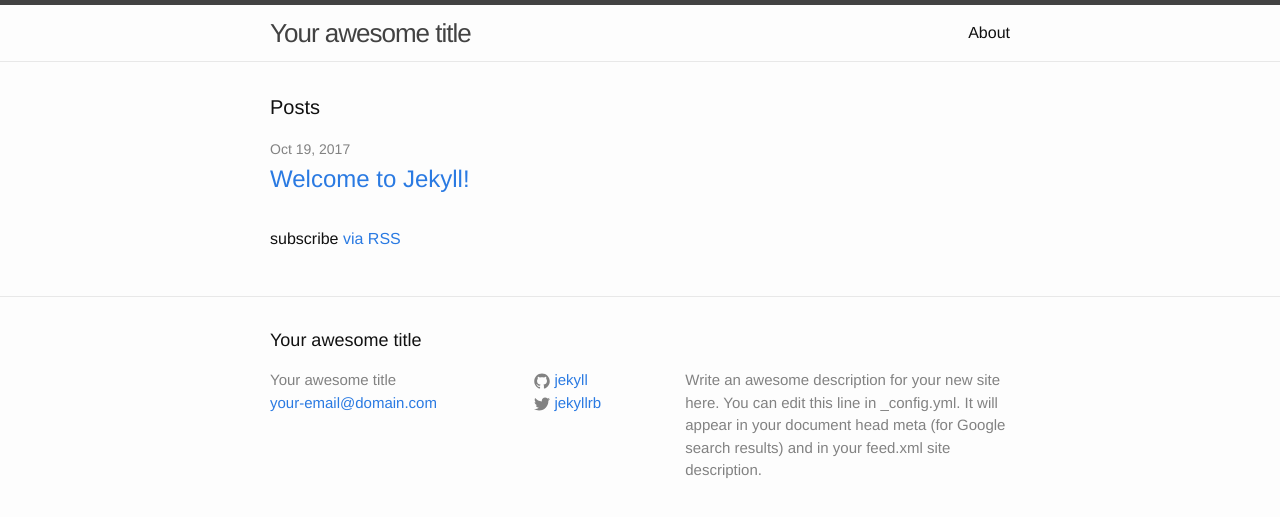
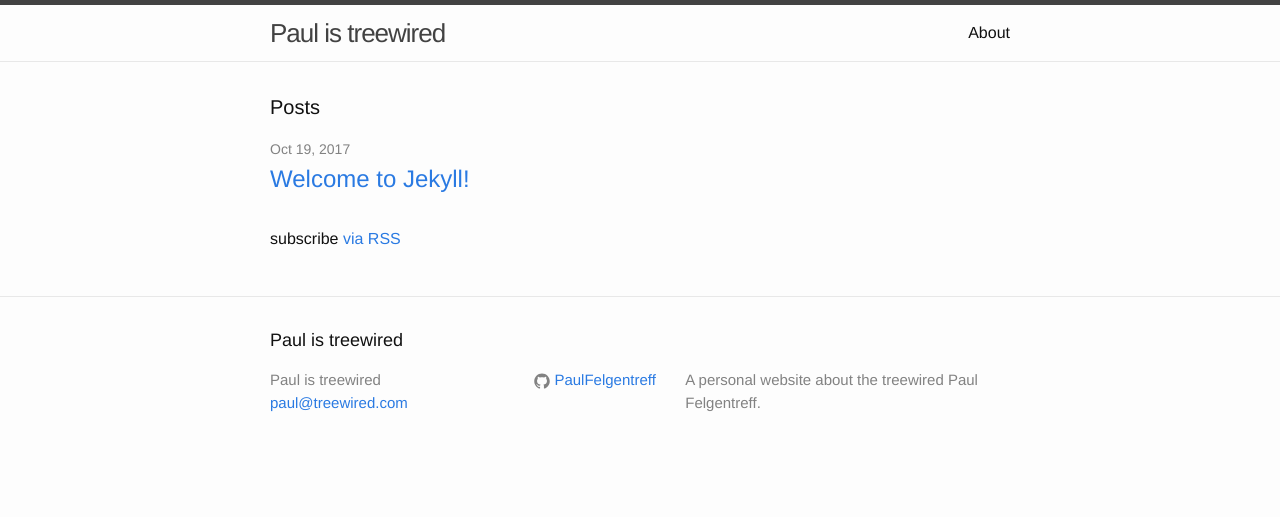
Before and after one commit to PaulFelgentreff/PaulFelgentreff.github.io, a Jekyll site: the page built from index.html, in a window 1280 px wide. Shown: the top 517 px of the page. Built offline with Jekyll 4.4.1, drawn with Linux system fonts in a browser that asks for light colours.

Commit message:
Update _config.yml

```diff
--- a/_config.yml
+++ b/_config.yml
@@ -6,16 +6,13 @@
 # 'jekyll serve'. If you change this file, please restart the server process.
 
 # Site settings
-title: Your awesome title
-email: your-email@domain.com
+title: Paul is treewired
+email: paul@treewired.com
 description: > # this means to ignore newlines until "baseurl:"
-  Write an awesome description for your new site here. You can edit this
-  line in _config.yml. It will appear in your document head meta (for
-  Google search results) and in your feed.xml site description.
+  A personal website about the treewired Paul Felgentreff.
 baseurl: "" # the subpath of your site, e.g. /blog
-url: "http://yourdomain.com" # the base hostname & protocol for your site
-twitter_username: jekyllrb
-github_username:  jekyll
+url: "http://treewired.com" # the base hostname & protocol for your site
+github_username:  PaulFelgentreff
 
 # Build settings
 markdown: kramdown
```
